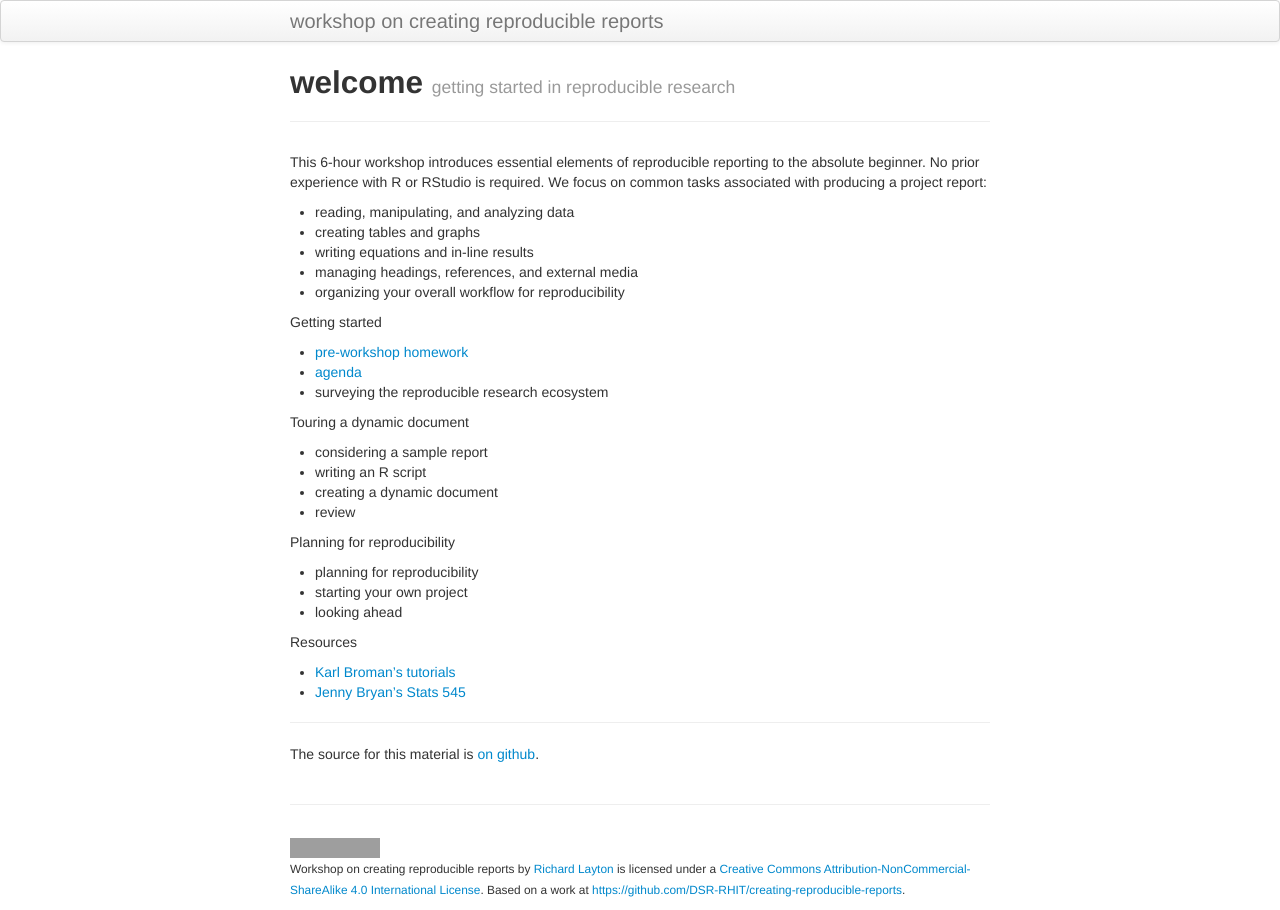
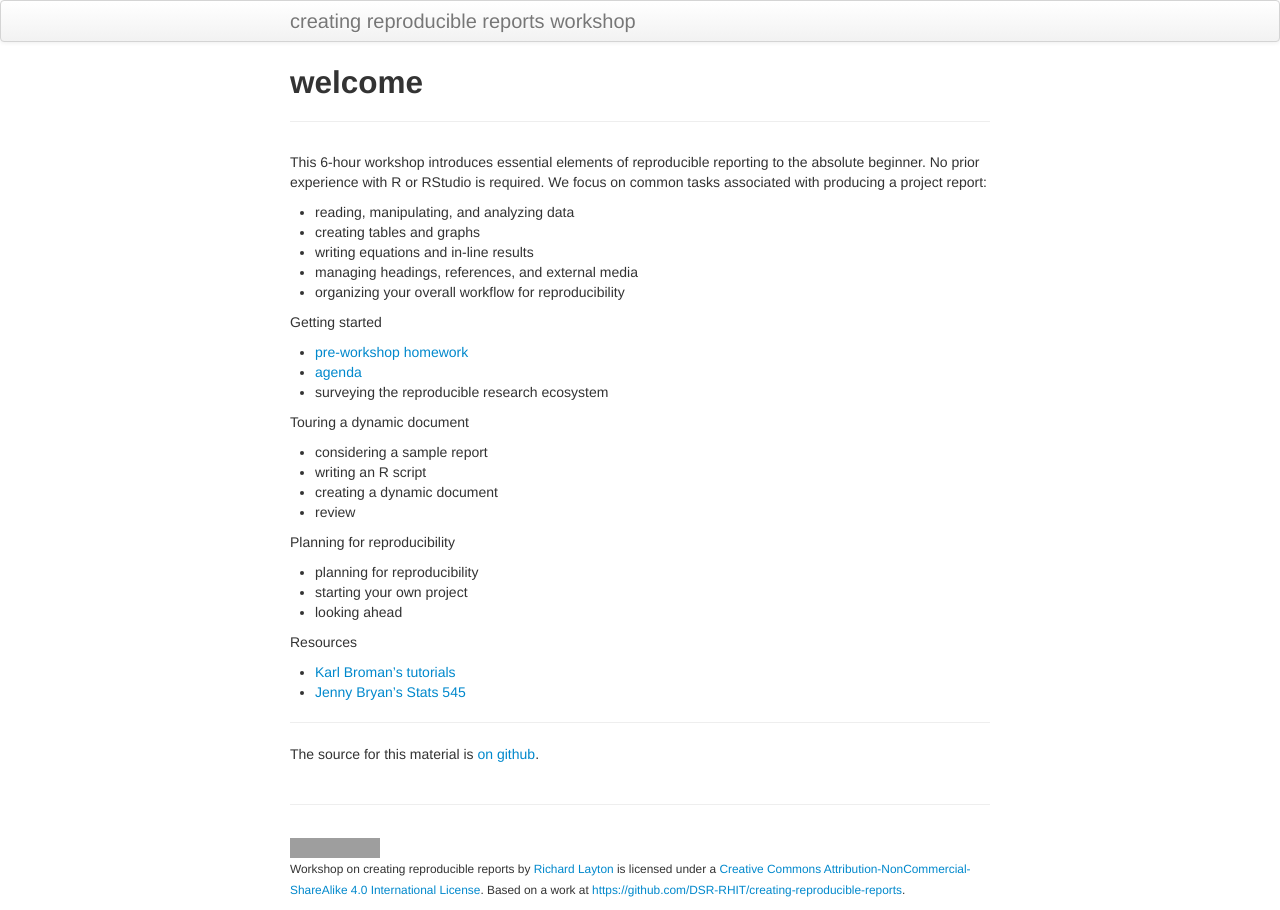
Before and after one commit to DSR-RHIT/creating-reproducible-reports, a Jekyll site: the page built from index.md, in a window 1280 px wide. Built offline with Jekyll 4.4.1, drawn with Linux system fonts in a browser that asks for light colours; grey boxes are pictures that could not be loaded.

Commit message:
initial commit

```diff
--- a/_config.yml
+++ b/_config.yml
@@ -8,7 +8,7 @@ highlighter: rouge
 # Themes are encouraged to use these universal variables
 # so be sure to set them if your theme uses them.
 #
-title : workshop on creating reproducible reports
+title : creating reproducible reports workshop
 author :
   name : Richard Layton
   email : layton@rose-hulman.edu
--- a/index.md
+++ b/index.md
@@ -1,7 +1,7 @@
 ---
 layout: page
 title: welcome
-tagline: getting started in reproducible research
+tagline:
 ---
 
 This 6-hour workshop introduces essential elements of reproducible reporting to the absolute beginner. No prior experience with R or RStudio is required. We focus on common tasks associated with producing a project report:
```
